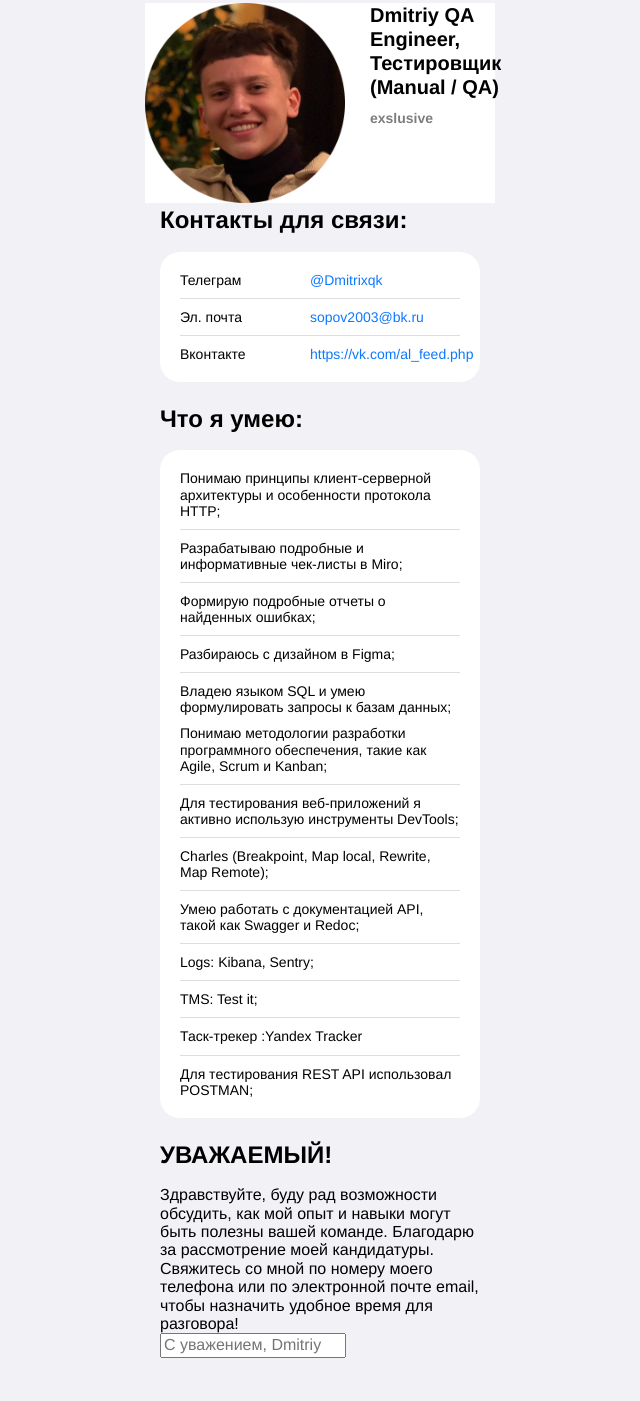
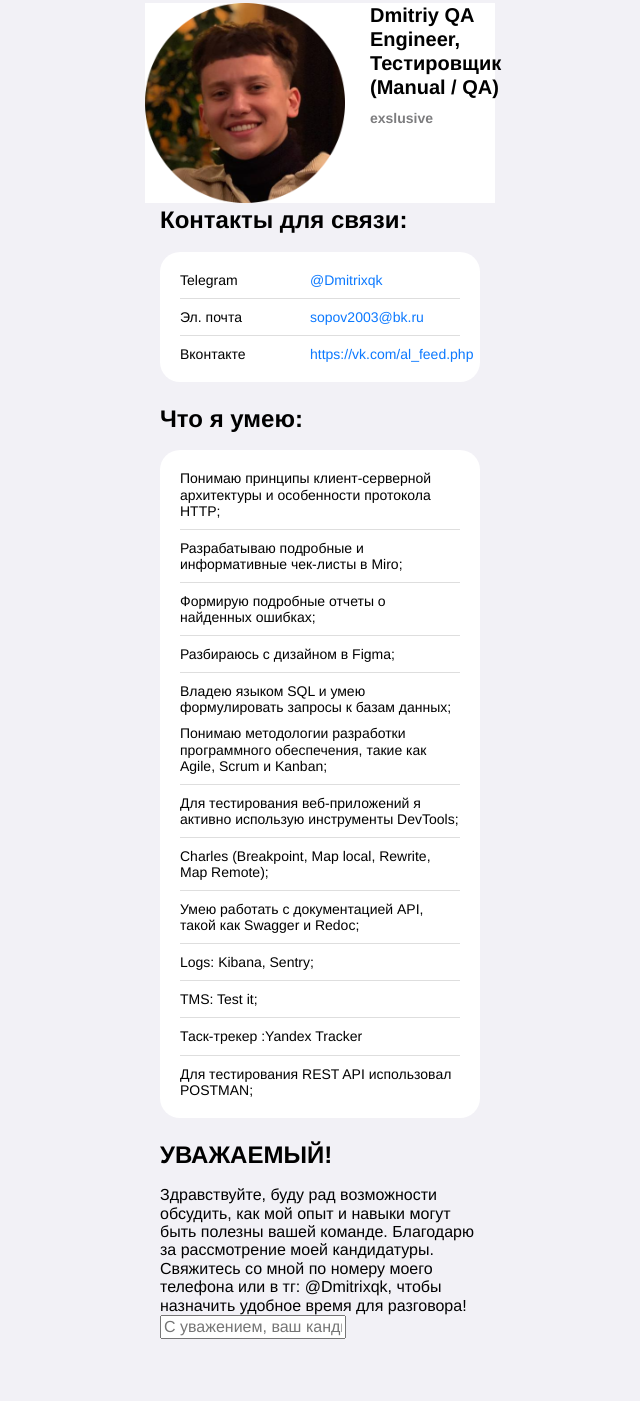
Before and after one commit to DmitriyAl777/DmitriyAl777.github.io, a plain HTML site: page index.html in a window 1280 px wide. Shown: the part 95-1496 px from the top of the page, without its empty margins (320-960 px from the left). Drawn offline with Linux system fonts and the light colour scheme.

Commit message:
Обновил подпись в футере

```diff
--- a/index.html
+++ b/index.html
@@ -25,7 +25,7 @@
         <h2 class="links__header">Контакты для связи:</h2>
         <ul class="links__container">
           <li class="links__link">
-            <p class="links__title">Телеграм</p>
+            <p class="links__title">Telegram</p>
             <a class="linsk__link" href="https://t.me/Dmitrixqk">@Dmitrixqk</a>
           </li>
           <li class="links__link">
@@ -89,6 +89,6 @@ Kanban;</p>
    <footer>
       <body>
         <header>
-          <div>Здравствуйте, буду рад возможности обсудить, как мой опыт и навыки могут быть полезны вашей команде. Благодарю за рассмотрение моей кандидатуры. Свяжитесь со мной по номеру моего телефона или по электронной почте email, чтобы назначить удобное время для разговора!
+          <div>Здравствуйте, буду рад возможности обсудить, как мой опыт и навыки могут быть полезны вашей команде. Благодарю за рассмотрение моей кандидатуры. Свяжитесь со мной по номеру моего телефона или в тг: @Dmitrixqk, чтобы назначить удобное время для разговора!
 </div>
-            <input placeholder="С уважением, Dmitriy">
+            <input placeholder="С уважением, ваш кандидат!">
```
